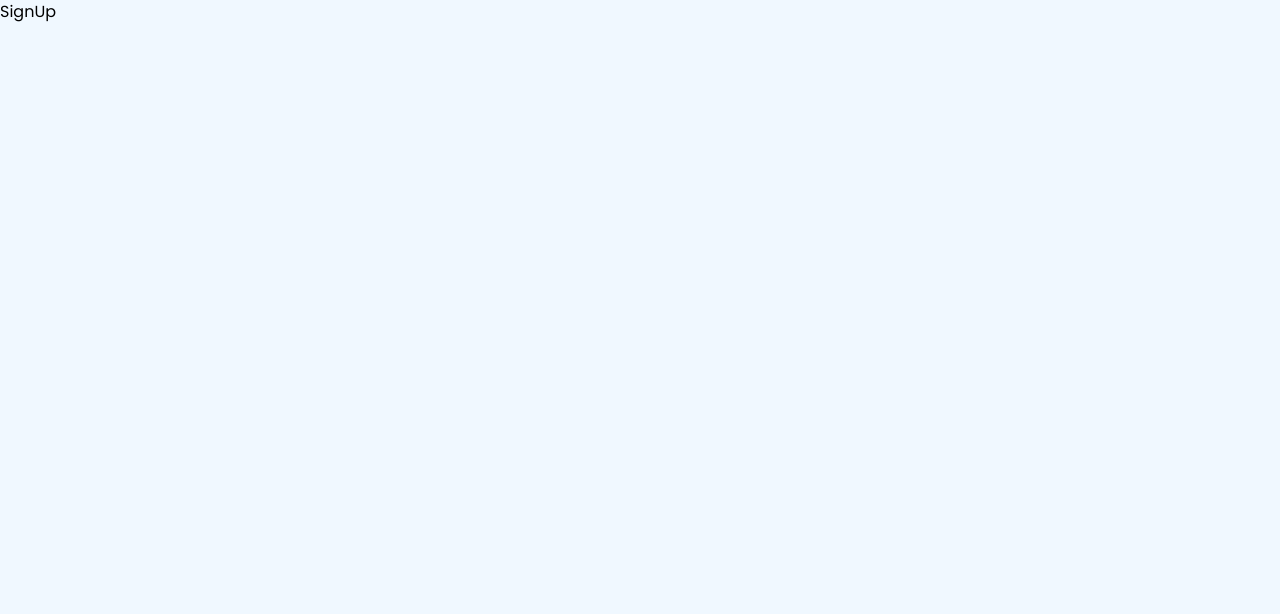
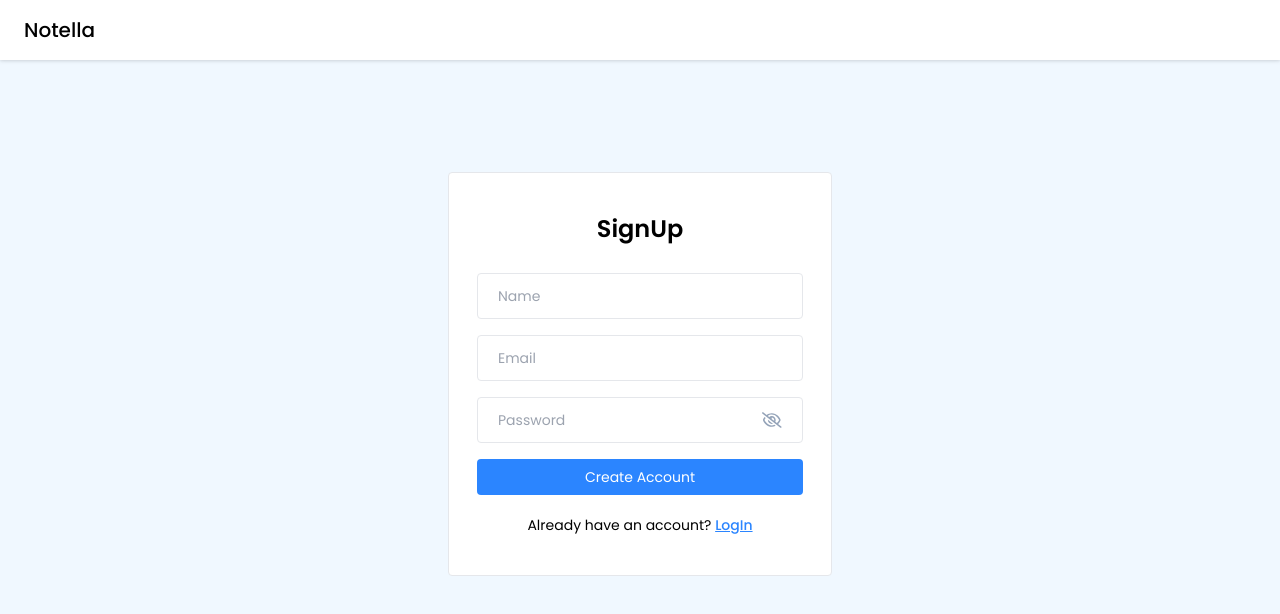
Before and after one commit to Nethma777/Notella, a React (Vite) app in the folder Frontend/Notella/: page /signup in a window 1280 px wide. Shown: the top 614 px of the page. Built offline with nearby package versions, Linux system fonts and the light colour scheme.

Commit message:
Add email validation and error handling to Login and SignUp components

```diff
--- a/Frontend/Notella/src/pages/Login/Login.jsx
+++ b/Frontend/Notella/src/pages/Login/Login.jsx
@@ -2,6 +2,7 @@
 import Navbar from '../../components/Navbar/Navbar'
 import { Link } from 'react-router-dom';
 import PasswordInput from '../../components/Input/PasswordInput';
+import { ValidateEmail } from '../../utils/helper'; // Assuming you have a utility function for email validation
 const Login = () => {
 
   const [email, setEmail] = useState('');
@@ -10,14 +11,25 @@
 
   const handleLogin =  async (e) => {
     e.preventDefault();
+
+    if (!ValidateEmail(email)) {
+      setError("Invalid email format");
+      return;
+    }
+
+    if (!password){
+      setError("Password is required");
+      return;
+    }
+    setError("")
   };
   return (
     <>
       <Navbar />
       <div className="flex justify-center items-center mt-28">
         <div className='w-96 border rounded bg-white px-7 py-10'>
-          <form onSubmit={() => { }}>
-            <h4 className="text-2xl font-semibold text-center">Login</h4>
+          <form onSubmit= { handleLogin}>
+            <h4 className="text-2xl font-semibold text-center mb-7">Login</h4>
             <input type="text"
               placeholder='Email'
               className="input-box"
@@ -27,6 +39,8 @@
             <PasswordInput
             value={password}
             onChange={(e)=>setPassword(e.target.value)}/>
+
+            {error && <p className="text-red-500 text-xs pb-1">{error}</p>}
 
             <button type="submit" className="btn-primary">
               Login
--- a/Frontend/Notella/src/pages/SignUp/SignUp.jsx
+++ b/Frontend/Notella/src/pages/SignUp/SignUp.jsx
@@ -1,8 +1,76 @@
-import React from 'react'
+import React, { useState } from 'react'
+import Navbar from '../../components/Navbar/Navbar'
+import { Link } from 'react-router-dom';
+import PasswordInput from '../../components/Input/PasswordInput';
+import { ValidateEmail } from '../../utils/helper';
+
 
 const SignUp = () => {
+
+  const [email, setEmail] = useState("");
+  const [password, setPassword] = useState("");
+  const [name, setName] = useState("");
+  const [error, setError] = useState(null);
+
+  const handleSignUp = async (e) => {
+    e.preventDefault();
+    if (!name){
+      setError("Name is required");
+      return;
+    }
+
+    if (!ValidateEmail(email)){
+      setError("Please enter a valid email address.");
+      return;
+    }
+
+    if (!password){
+      setError("Password is required");
+      return;
+    }
+
+
+    setError("");
+  };
   return (
-    <div>SignUp</div>
+    <>
+      <Navbar />
+      <div className="flex justify-center items-center mt-28">
+        <div className='w-96 border rounded bg-white px-7 py-10'>
+          <form onSubmit={handleSignUp}>
+            <h4 className="text-2xl font-semibold text-center mb-7">SignUp</h4>
+            <input type="text"
+              placeholder="Name"
+              className="input-box"
+              value={name}
+              onChange={(e) => setName(e.target.value)}
+            />
+            <input type="text"
+              placeholder='Email'
+              className="input-box"
+              value={email}
+              onChange={(e) => setEmail(e.target.value)}
+            />
+
+            <PasswordInput
+              value={password}
+              onChange={(e) => setPassword(e.target.value)}
+            />
+          {error && <p className="text-red-500 text-xs pb-1">{error}</p>}
+            <button type="submit" className="btn-primary">
+              Create Account
+            </button>
+            <p className="text-sm text-center mt-4">
+              Already have an account? {"  "}
+              <Link to="/login" className="font-medium text-primary underline">
+                LogIn
+              </Link>
+            </p>
+          </form>
+        </div>
+
+      </div>
+    </>
   )
 }
 
--- a/Frontend/Notella/src/utils/helper.js
+++ b/Frontend/Notella/src/utils/helper.js
@@ -0,0 +1,4 @@
+export const ValidateEmail = (email) => {
+    const regex = /^[^\s@]+@[^\s@]+\.[^\s@]+$/;
+    return regex.test(email);
+};
```
